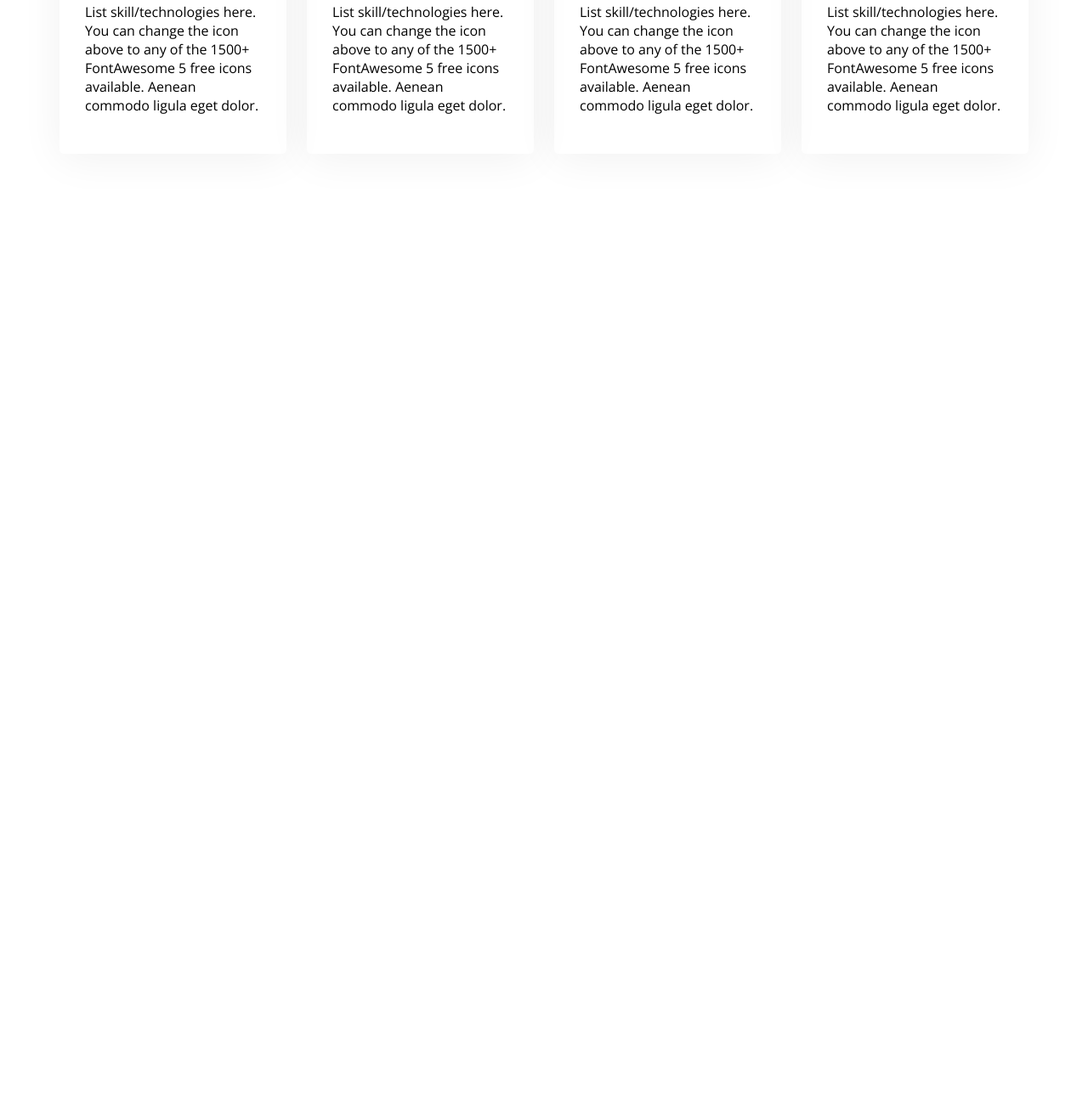
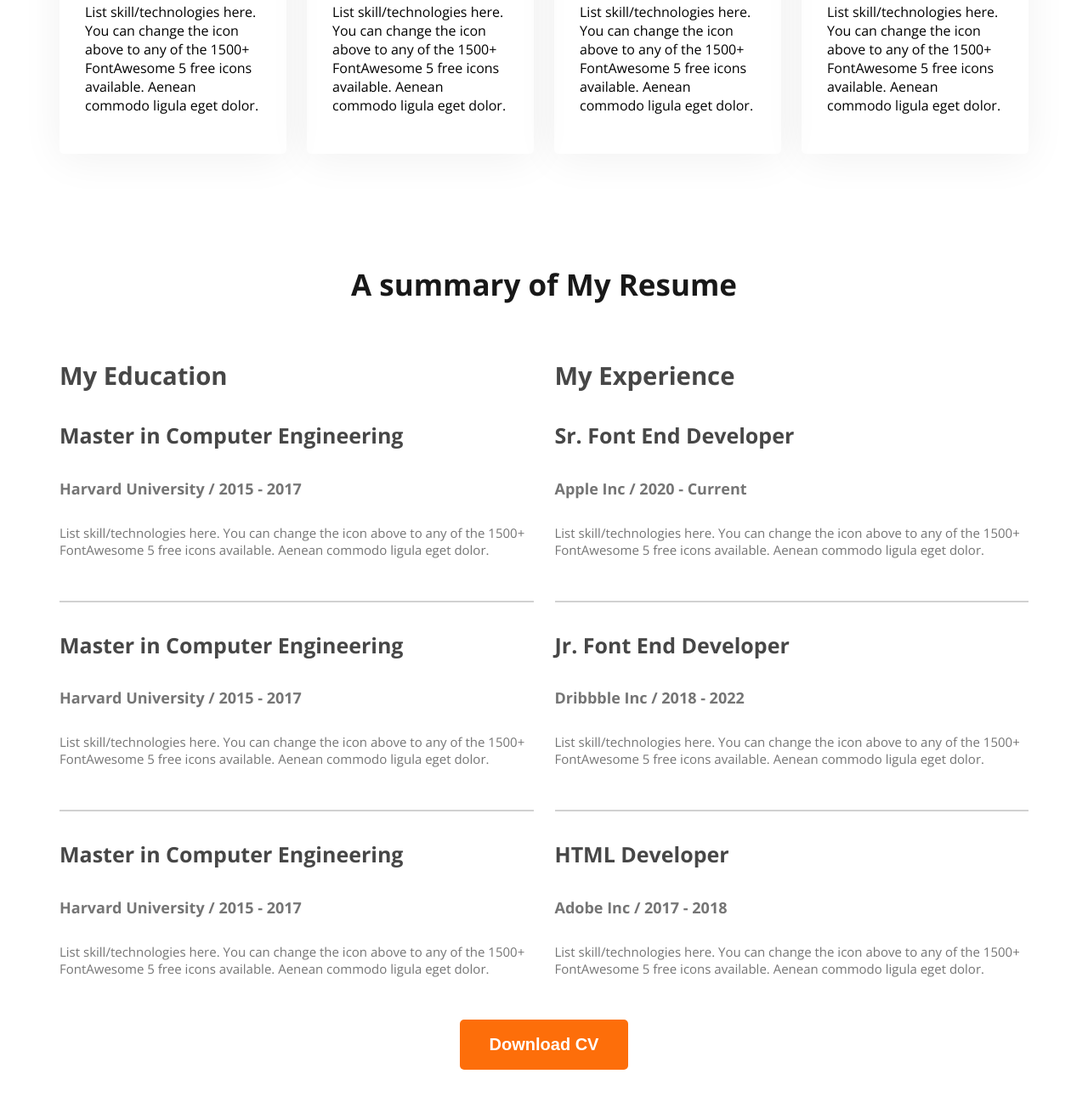
Before and after one commit to ShorgoShiam/web-dev-portfolio, a plain HTML site: page index.html in a window 1280 px wide. Shown: the part 2070-3367 px from the top of the page at 85% size. Before the commit the page ends 2381 px from the top, so only its background shows below. Drawn offline with nearby package versions, Linux system fonts and the light colour scheme.

Commit message:
added resume

```diff
--- a/index.html
+++ b/index.html
@@ -90,6 +90,62 @@
                 </div>
             </div>
         </section>
+        <section class="resume">
+            <h3 class="section-title text-center" >A summary of My Resume</h3>
+            <div class="resume-container">
+                <!-- .resume-column*2>h3.resume-column-title+.experience*3>h4.experience-title+h5.experience-subtitle+.experience-description -->
+                <div class="resume-column">
+                    <h3 class="resume-column-title">My Education</h3>
+                    <div class="experience">
+                        <h4 class="experience-title">Master in Computer Engineering</h4>
+                        <h5 class="experience-subtitle">Harvard University / 2015 - 2017</h5>
+                        <div class="experience-description">List skill/technologies here. You can change the icon above
+                            to any of the 1500+ FontAwesome 5 free icons available. Aenean commodo ligula eget dolor.</div>
+                    </div>
+                    <hr>
+                    <div class="experience">
+                        <h4 class="experience-title">Master in Computer Engineering</h4>
+                        <h5 class="experience-subtitle">Harvard University / 2015 - 2017</h5>
+                        <div class="experience-description">List skill/technologies here. You can change the icon above
+                            to any of the 1500+ FontAwesome 5 free icons available. Aenean commodo ligula eget dolor.</div>
+                    </div>
+                    <hr>
+                    <div class="experience">
+                        <h4 class="experience-title">Master in Computer Engineering</h4>
+                        <h5 class="experience-subtitle">Harvard University / 2015 - 2017</h5>
+                        <div class="experience-description">List skill/technologies here. You can change the icon above
+                            to any of the 1500+ FontAwesome 5 free icons available. Aenean commodo ligula eget dolor.</div>
+                    </div>
+                </div>
+                <div class="resume-column">
+                    <h3 class="resume-column-title">My Experience</h3>
+                    <div class="experience">
+                        <h4 class="experience-title">Sr. Font End Developer</h4>
+                        <h5 class="experience-subtitle">Apple Inc / 2020 - Current</h5>
+                        <div class="experience-description">List skill/technologies here. You can change the icon above
+                            to any of the 1500+ FontAwesome 5 free icons available. Aenean commodo ligula eget dolor.</div>
+                    </div>
+                    <hr>
+                    <div class="experience">
+                        <h4 class="experience-title">Jr. Font End Developer</h4>
+                        <h5 class="experience-subtitle">Dribbble Inc / 2018 - 2022</h5>
+                        <div class="experience-description">List skill/technologies here. You can change the icon above
+                            to any of the 1500+ FontAwesome 5 free icons available. Aenean commodo ligula eget dolor.</div>
+                    </div>
+                    <hr>
+                    <div class="experience">
+                        <h4 class="experience-title">HTML Developer</h4>
+                        <h5 class="experience-subtitle">Adobe Inc / 2017 - 2018</h5>
+                        <div class="experience-description">List skill/technologies here. You can change the icon above
+                            to any of the 1500+ FontAwesome 5 free icons available. Aenean commodo ligula eget dolor.</div>
+                    </div>
+                </div>
+            </div>
+            <div class="text-center">
+            <button class="btn-primary">Download CV</button>
+            </div>
+
+        </section>
     </main>
     <footer></footer>
   </body>
--- a/style/portfolio.css
+++ b/style/portfolio.css
@@ -145,3 +145,28 @@ main section{
     border-radius: 5px;
     box-shadow: 0 6px 50px 0 rgba(0, 0, 0, 0.06);
 }
+/* resume styles */
+.resume-container{
+display: flex;
+gap: 25px;
+}
+.experience-description{
+    color: #757575;
+    font-size: 15px;
+    margin-bottom: 50px;
+}
+.resume-column{
+    font-size: 25px;
+    color: #474747;
+}
+.experience-subtitle{
+    color: #757575;
+    font-size: 18px;
+}
+.experience-title{
+    color: #474747;
+    font-size: 25px;
+}
+hr{
+    border: 1px solid #D1D1D1;
+}
```
